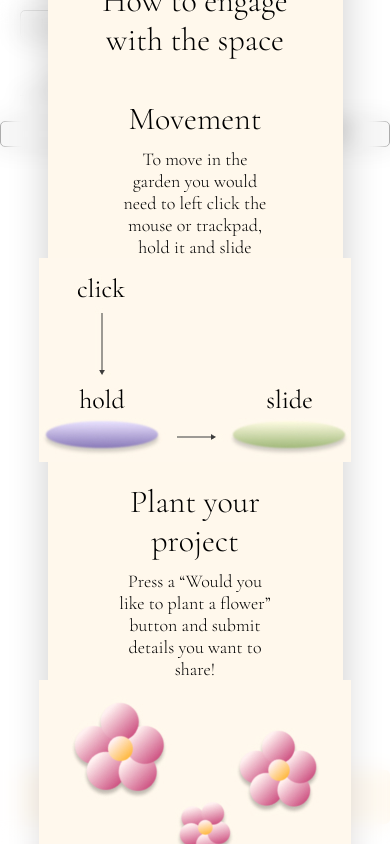
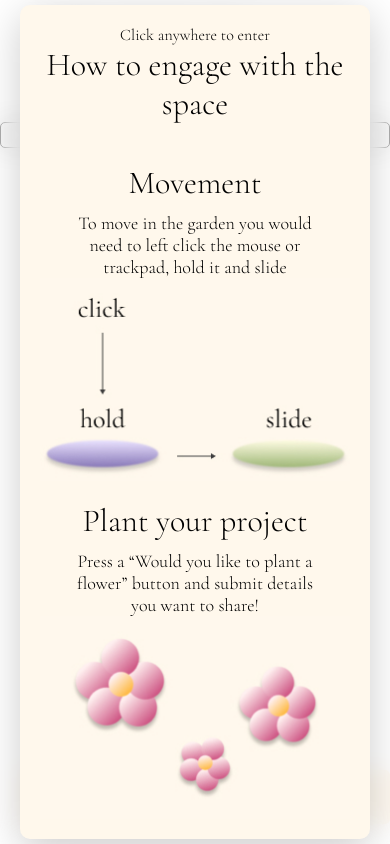
Before and after one commit to Dariga1711/CyberGarden, a website: page src/index.html in a window 390 px wide. Drawn offline with nearby package versions, Linux system fonts and the light colour scheme; files whose address does not match are found by name.

Commit message:
Update style.css

```diff
--- a/src/style.css
+++ b/src/style.css
@@ -1083,41 +1083,37 @@ font-size: 18px;
         display: none;
       }
 
-      /* Keep buttons in one row but smaller */
       #header {
-        flex-direction: column;
-        align-items: flex-start;
-        padding: 10px 20px;
+        flex-direction: row;
+        flex-wrap: wrap;
+        align-items: center;
+        gap: 10px;
       }
 
-      #headerButtons {
-        flex-direction: row; /* keep them inline */
+      #headerButtons,
+      #searchWrapper {
+        display: flex;
+        flex-wrap: wrap;
         gap: 5px;
-        flex-wrap: wrap; /* wrap if needed on smaller widths */
       }
 
       #aboutButton,
       #instructionButton,
-      #audioButton {
+      #audioButton,
+      #searchButton {
         font-size: 14px;
         padding: 5px 10px;
       }
 
-      /* Search bar below buttons */
-      #searchWrapper {
-        margin-top: 10px;
-        width: 100%;
-        align-items: flex-start;
+      #keywordSearch {
+        font-size: 14px;
+        padding: 5px;
+        width: 100px;
       }
 
-      #keywordSearch {
-        width: 100%;
-        font-size: 16px;
-      }
-
-      #searchButton {
-        font-size: 14px;
-        padding: 5px 15px;
+      #searchWrapper {
+        flex: 1;
+        justify-content: flex-end;
       }
 
       /* Keep active keywords visible and clean */
@@ -1134,17 +1130,42 @@ font-size: 18px;
         padding: 4px 10px;
       }
 
+      #welcomePopup {
+        max-height: 100vh;
+        overflow-y: auto;
+        overflow-x: hidden;
+        padding: 20px;
+        width: 100vw;
+        box-sizing: border-box;
+      }
+
+      #welcomeContent {
+        width: 100%;
+        max-width: 100%;
+        padding: 20px;
+        box-sizing: border-box;
+        margin: 0 auto;
+      }
+
       #welcomeFlex {
         flex-direction: column;
-        align-items: center;
         gap: 20px;
+        width: 100%;
       }
 
       #welcomeFlexLeft,
       #welcomeFlexRight {
         width: 100%;
         max-width: 100%;
+        box-sizing: border-box;
         text-align: center;
+      }
+
+      #welcomeFlex img {
+        max-width: 100%;
+        height: auto;
+        display: block;
+        margin: 0 auto;
       }
 
       #containerFlexBox {
```
